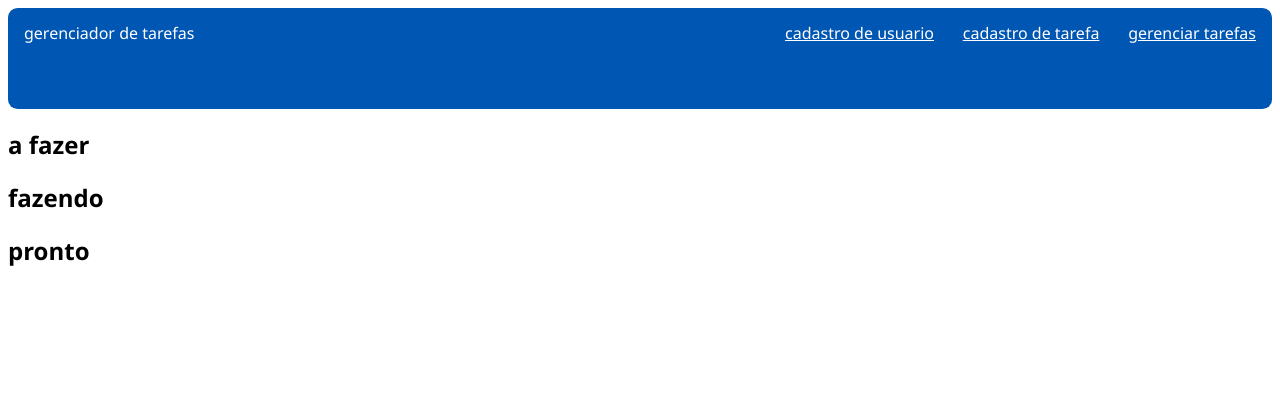
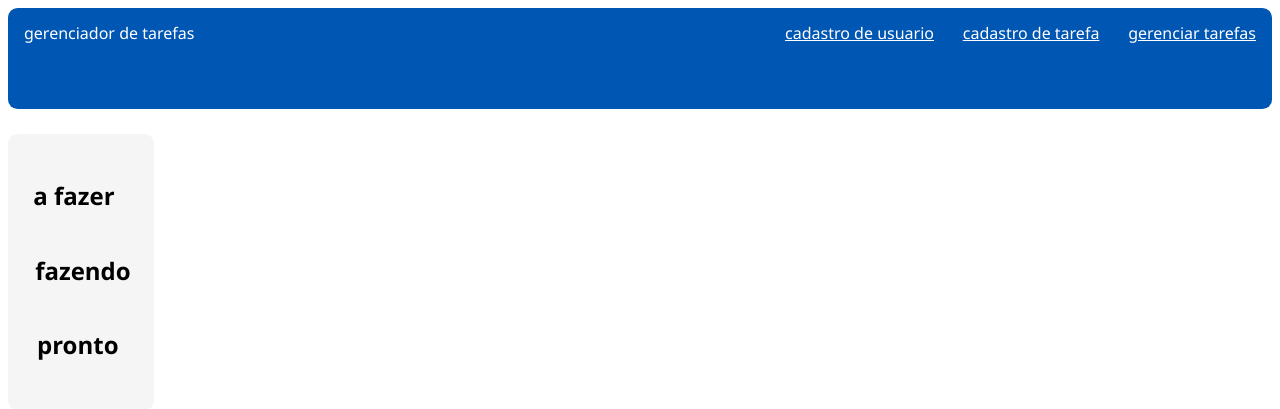
Before and after one commit to hgrgustavo/gerenciador-de-tarefas, a Django app: page /gerenciar/tarefa/ in a window 1280 px wide. Shown: the top 409 px of the page. Run offline with Django 5.2, Linux system fonts and the light colour scheme; data that the repository does not hold is empty.

Commit message:
fix: aprecer o nome vinculado a tarefa e css

```diff
--- a/website/static/css/style.css
+++ b/website/static/css/style.css
@@ -14,7 +14,6 @@
     float: left;
     color: white;
     padding: 14px 16px;
-
 
 }
 
@@ -63,3 +62,19 @@
     border: 0;
 
 }
+
+.list {
+    display: flex;
+    flex-direction: row;
+    align-items: end;
+    align-self: stretch;
+    gap: 8rem;
+    padding-top: 2%;
+
+}
+
+.box {
+    background: whitesmoke;
+    padding: 2%;
+    border-radius: 0.6rem;
+}
--- a/website/templates/gerenciar_tarefa.html
+++ b/website/templates/gerenciar_tarefa.html
@@ -2,8 +2,9 @@
 
 {%block content %}
 <div class="list">
-    <h2>a fazer</h2>
     <div class="box">
+        <h2>a fazer</h2>
+
         {% for t in tarefas %}
         {% if t.status == "a fazer" %}
         <b>Descrição: </b> <i>{{ t.descricao }}</i>
@@ -16,10 +17,10 @@
     </div>
     {% endif %}
     {% endfor %}
-</div>
-<div class="list">
-    <h2>fazendo</h2>
+
     <div class="box">
+        <h2>fazendo</h2>
+
         {% for t in tarefas %}
         {% if t.status == "fazendo" %}
         <b>Descrição: </b> <i>{{ t.descricao }}</i>
@@ -32,10 +33,10 @@
     </div>
     {% endif %}
     {% endfor %}
-</div>
-<div class="list">
-    <h2>pronto</h2>
+
     <div class="box">
+        <h2>pronto</h2>
+
         {% for t in tarefas %}
         {% if t.status == "pronto" %}
         <b>Descrição: </b> <i>{{ t.descricao }}</i>
--- a/website/views.py
+++ b/website/views.py
@@ -24,7 +24,6 @@
 class GerenciarTarefas(ListView):
     template_name = "gerenciar_tarefa.html"
     model = Tarefa
-    form_class = forms.CadastroTarefaForm
     context_object_name = "tarefas"
 
 
```
Also changed, not shown: website/models.py (+13 -11 lines).
